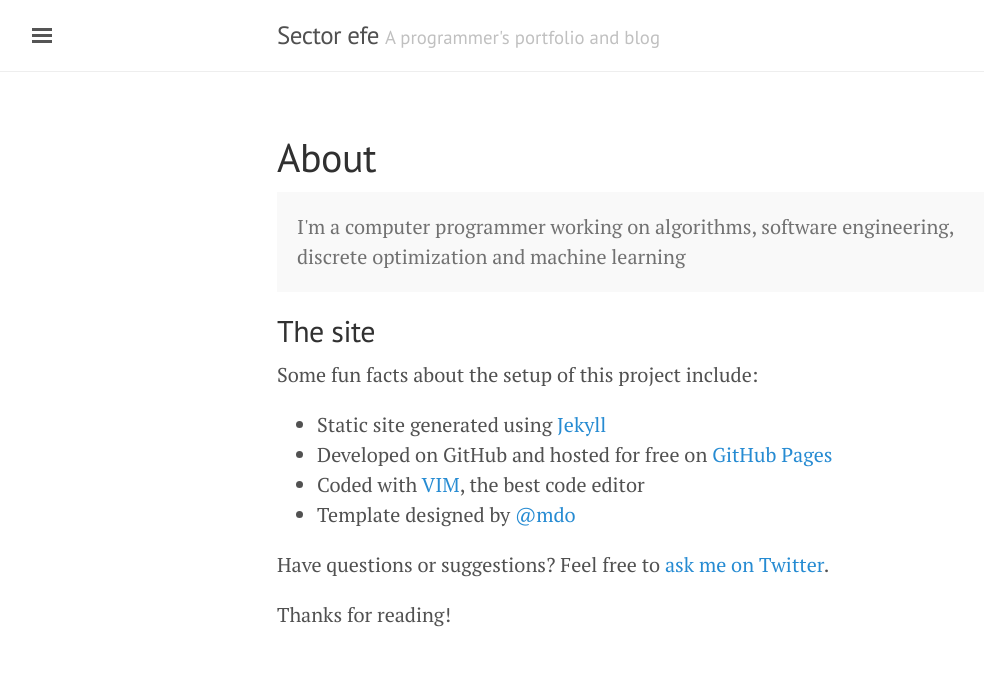
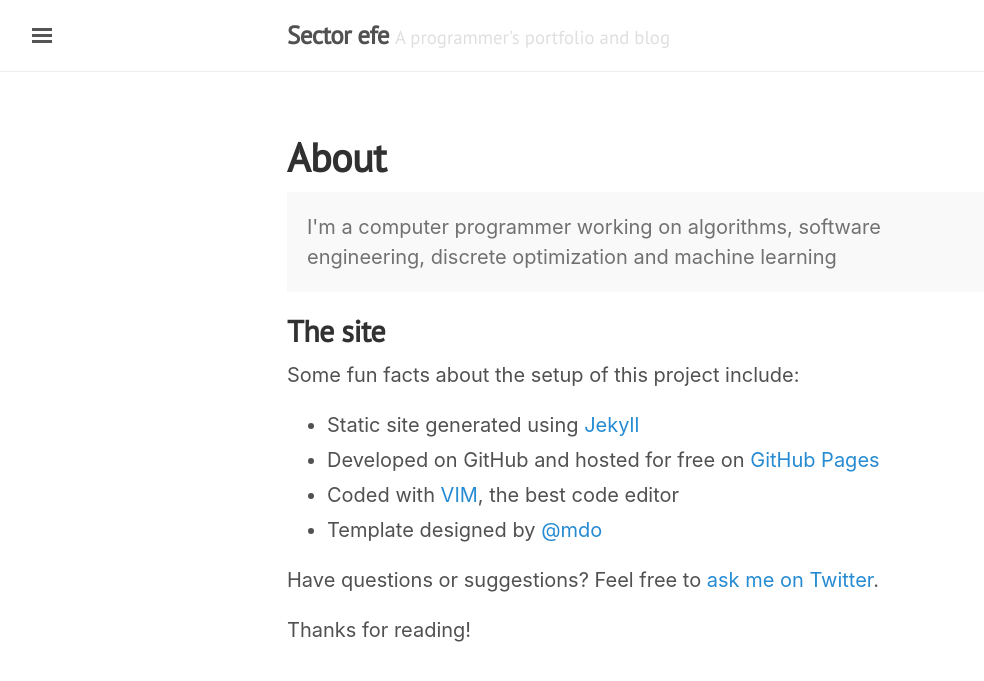
Before and after one commit to defvol/portafolio, a Jekyll site: the page built from about.md, in a window 1280 px wide. Shown: the top 681 px of the page, without its empty margins (3-987 px from the left). Built offline with Jekyll 4.4.1, drawn with Linux system fonts in a browser that asks for light colours; nearby versions of some CDN libraries.

Commit message:
Add missing head import for sass builds!

```diff
--- a/_includes/head.html
+++ b/_includes/head.html
@@ -18,6 +18,7 @@
   <link rel="stylesheet" href="{{ site.baseurl }}/public/css/poole.css">
   <link rel="stylesheet" href="{{ site.baseurl }}/public/css/syntax.css">
   <link rel="stylesheet" href="{{ site.baseurl }}/public/css/lanyon.css">
+  <link rel="stylesheet" href="{{ site.baseurl }}/styles.css">
   <link rel="stylesheet" href="https://fonts.googleapis.com/css?family=PT+Serif:400,400italic,700%7CPT+Sans:400">
   <link rel="stylesheet" href="https://use.fontawesome.com/releases/v5.6.3/css/all.css" integrity="sha384-UHRtZLI+pbxtHCWp1t77Bi1L4ZtiqrqD80Kn4Z8NTSRyMA2Fd33n5dQ8lWUE00s/" crossorigin="anonymous">
 
```
